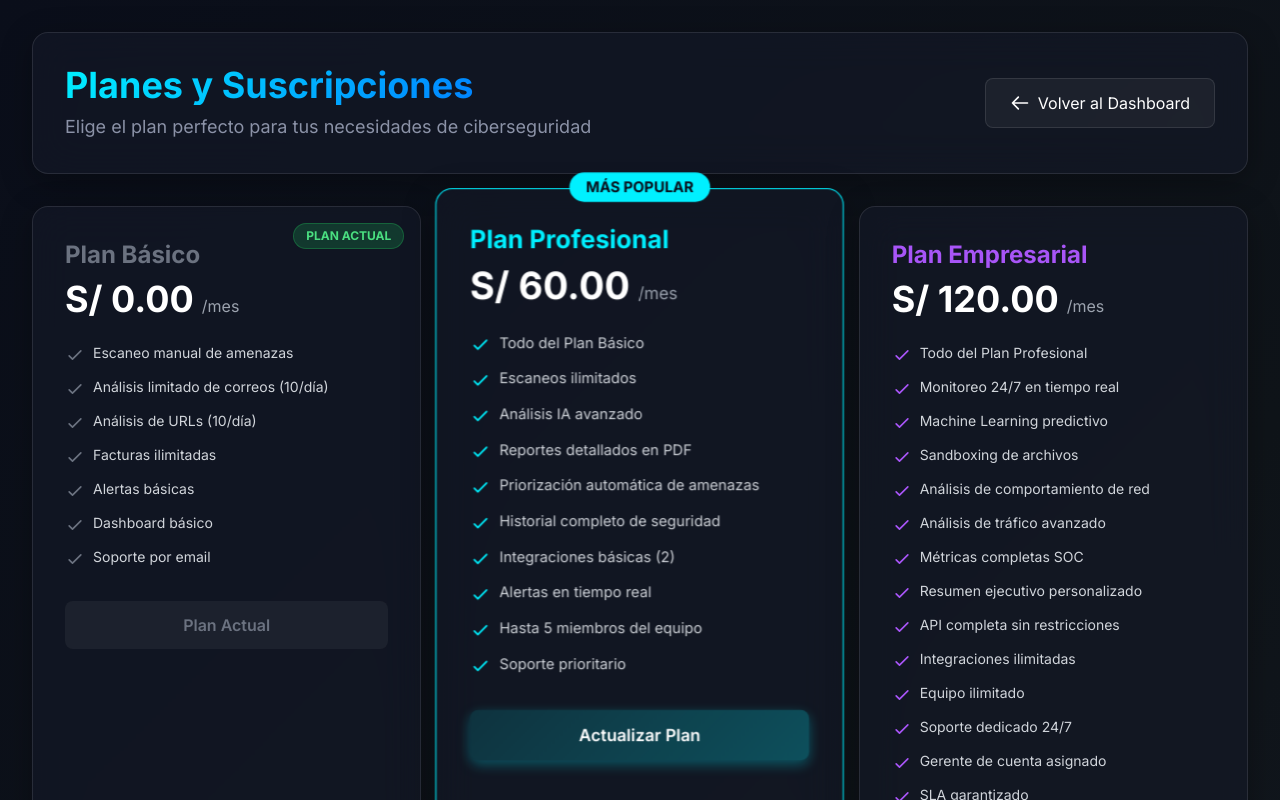
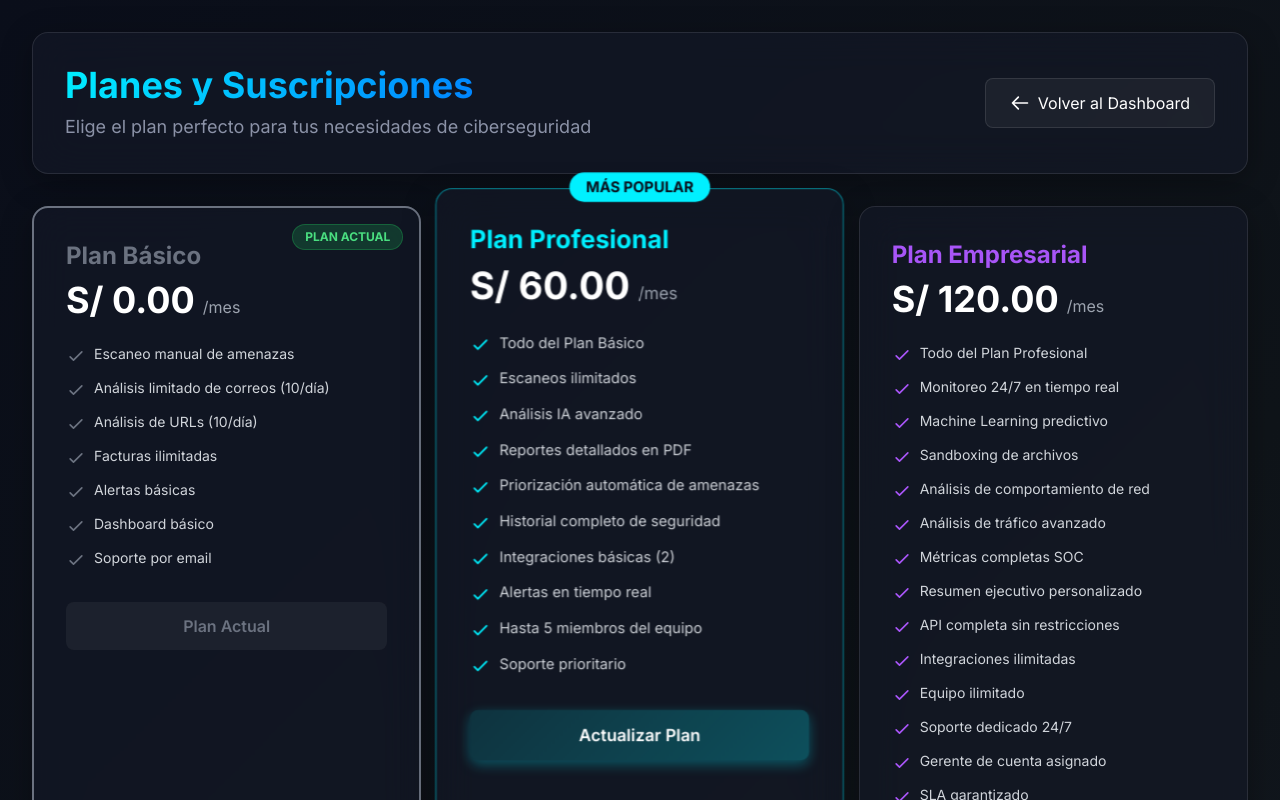
Before and after one commit to TuCyberShield/CyberShield, a Next.js app: page /plans in a window 1280 px wide. Shown: the top 800 px of the page. Built offline with nearby package versions, Linux system fonts and the light colour scheme.

Commit message:
Fix TypeScript error: remove invalid CSS properties in plans page

```diff
--- a/app/plans/page.tsx
+++ b/app/plans/page.tsx
@@ -92,8 +92,17 @@ export default function PlansPage() {
                             className={`glass-panel p-8 relative ${isCurrent ? 'ring-2' : ''} ${isPopular ? 'scale-105 shadow-2xl' : ''
                                 }`}
                             style={{
-                                ringColor: isCurrent ? getPlanColor(plan.id) : undefined,
-                                borderColor: isPopular ? getPlanColor(plan.id) : undefined
+                                ...(isCurrent && {
+                                    '--tw-ring-color': getPlanColor(plan.id),
+                                    borderWidth: '2px',
+                                    borderStyle: 'solid',
+                                    borderColor: getPlanColor(plan.id)
+                                } as React.CSSProperties),
+                                ...(isPopular && !isCurrent && {
+                                    borderWidth: '1px',
+                                    borderStyle: 'solid',
+                                    borderColor: getPlanColor(plan.id) + '80'
+                                } as React.CSSProperties)
                             }}
                         >
                             {/* Popular Badge */}
```
